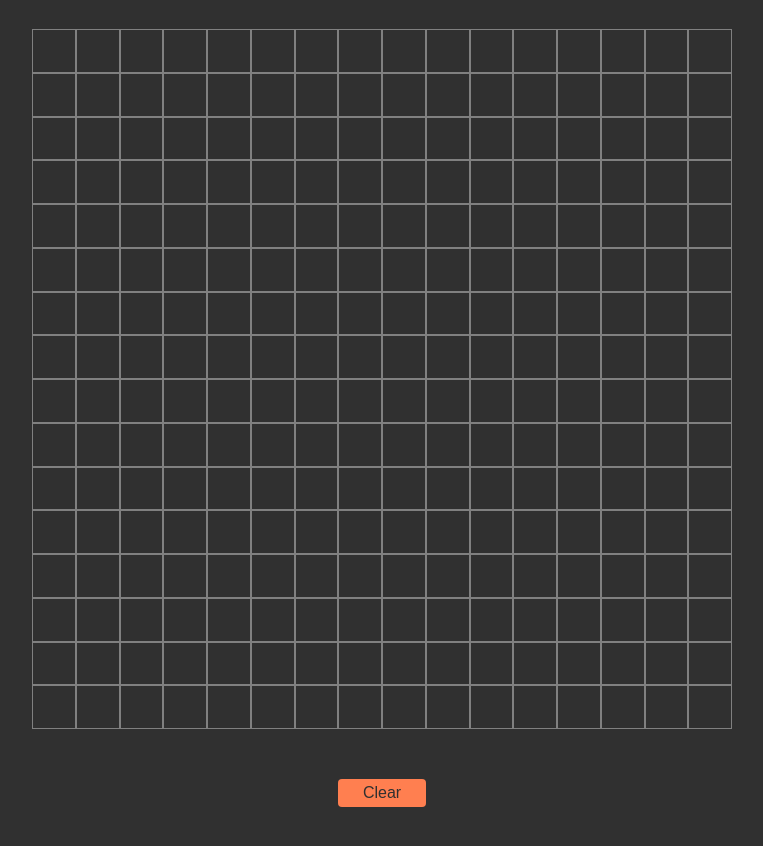
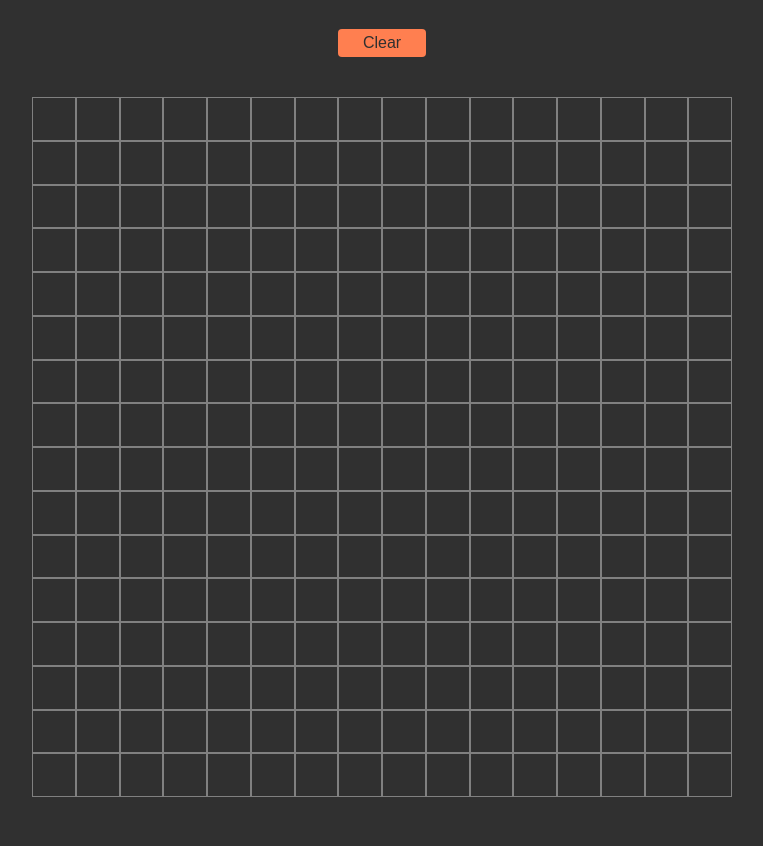
Before and after one commit to melonysmith/etch-a-sketch, a plain HTML site: page index.html in a window 1280 px wide. Shown: the part 86-932 px from the top of the page, without its empty margins (258-1021 px from the left). After the commit the page ends 883 px from the top, so only its background shows below. Drawn offline with Linux system fonts and the light colour scheme.

Commit message:
fix new grid button

```diff
--- a/css/styles.css
+++ b/css/styles.css
@@ -27,7 +27,7 @@
     border-radius: 4px;
     color: #303030;
     font-size: 1em;
-    margin: 50px 0;
+    margin-bottom: 40px;
     padding: 5px 25px;
   }
 
--- a/index.html
+++ b/index.html
@@ -10,9 +10,9 @@
 <body>
     <h1>Etch-A-Sketch</h1>
 
+    <button class="new-button">Clear</button>
+
     <div class="container"></div>
-
-    <button class="new-button">Clear</button>
 
     <script src="./js/main.js">
     </script>
```
